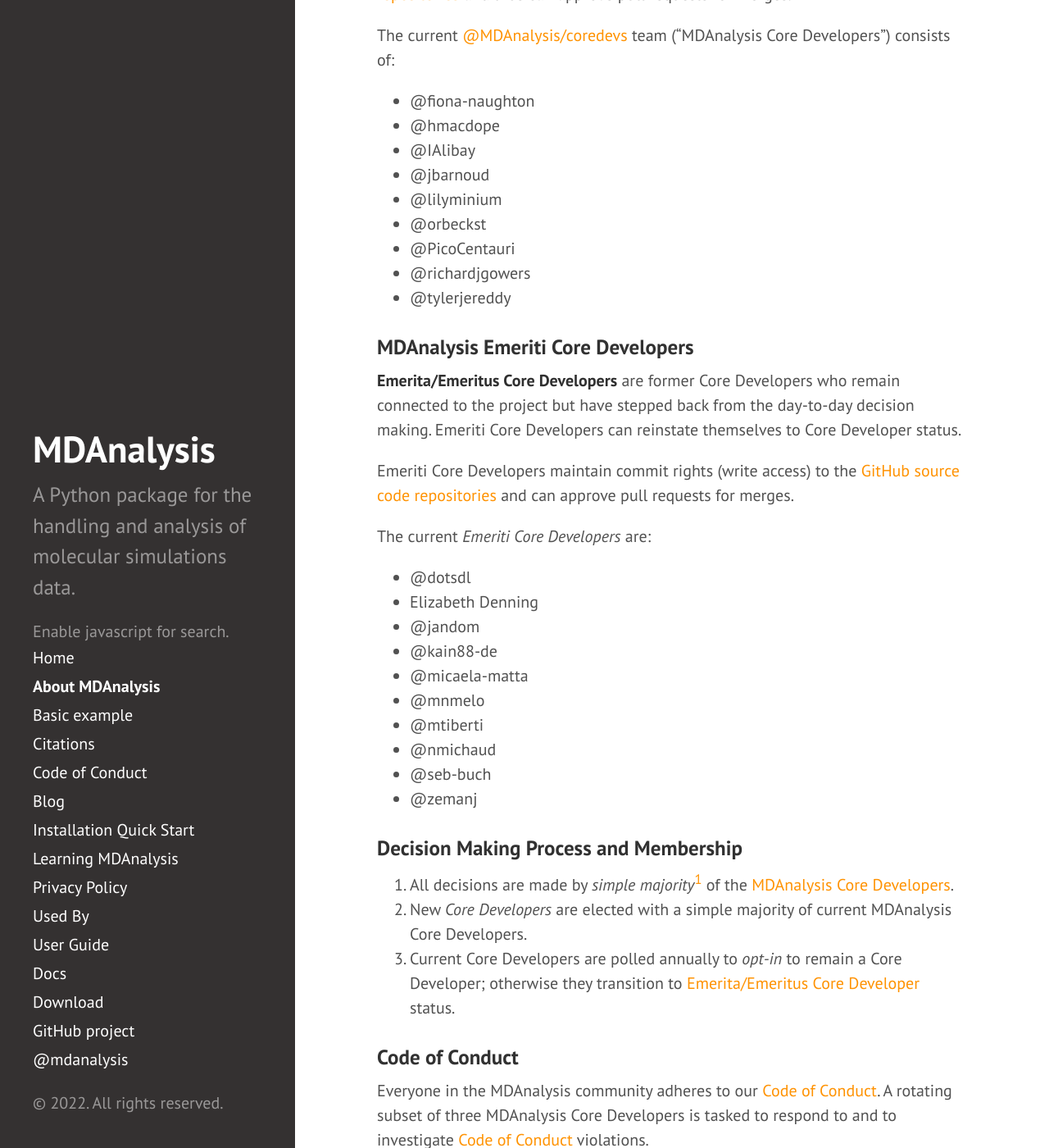
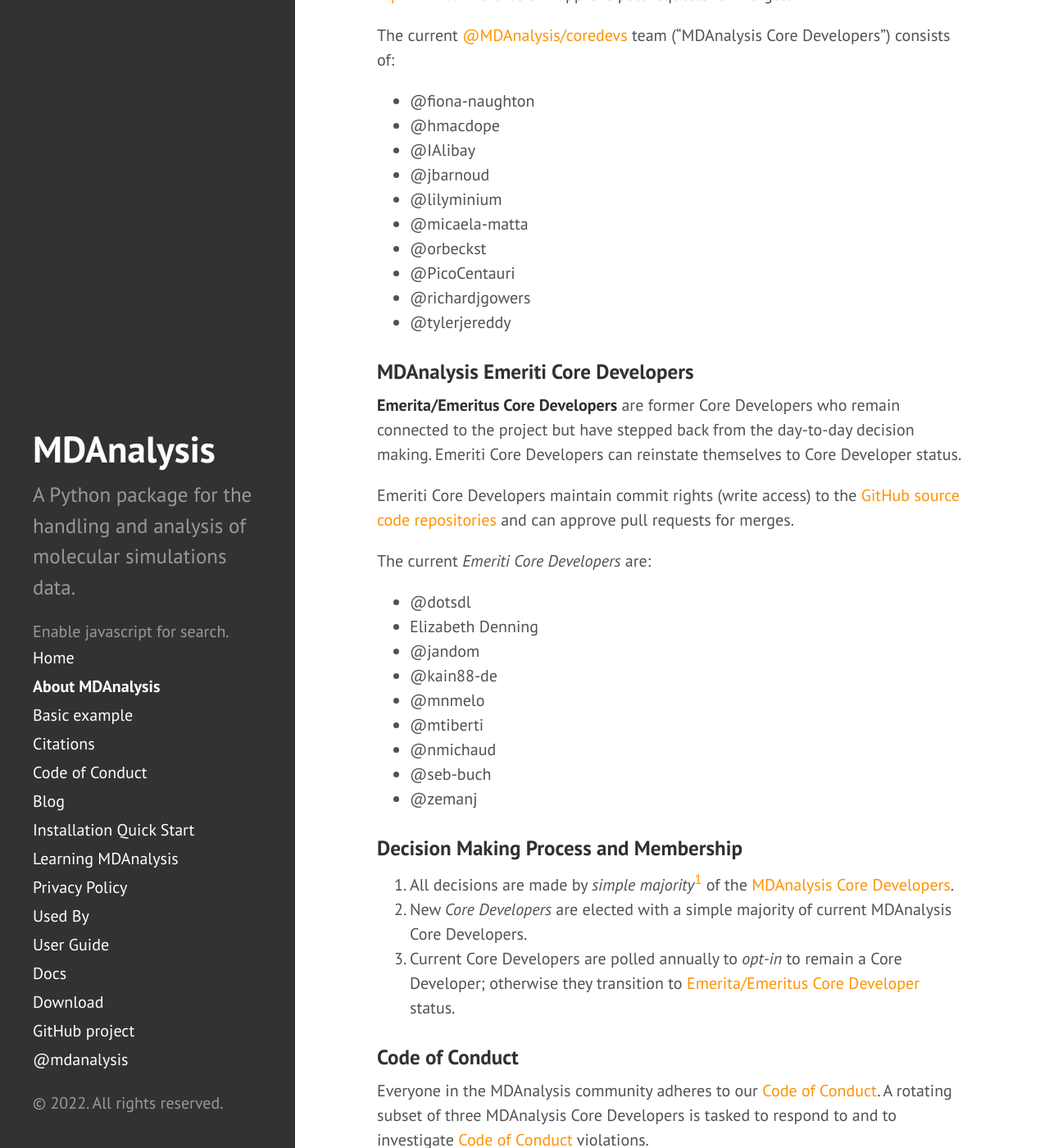
Before and after one commit to MDAnalysis/MDAnalysis.github.io, a Jekyll site: the page built from about.md, in a window 1280 px wide and 1400 px high, scrolled down 1336 px. Shown: the whole window at 82% size. Built offline with Jekyll 4.4.1, drawn with Linux system fonts in a browser that asks for light colours; comment, search, counter and statistics services are not loaded; part of the change alters nothing that is shown.

```diff
--- a/about.md
+++ b/about.md
@@ -72,6 +72,7 @@ team ("MDAnalysis Core Developers") consists of:
 - @IAlibay
 - @jbarnoud
 - @lilyminium
+- @micaela-matta
 - @orbeckst
 - @PicoCentauri
 - @richardjgowers
@@ -94,7 +95,6 @@ The current *Emeriti Core Developers* are:
 - Elizabeth Denning
 - @jandom
 - @kain88-de
-- @micaela-matta
 - @mnmelo
 - @mtiberti
 - @nmichaud
```
